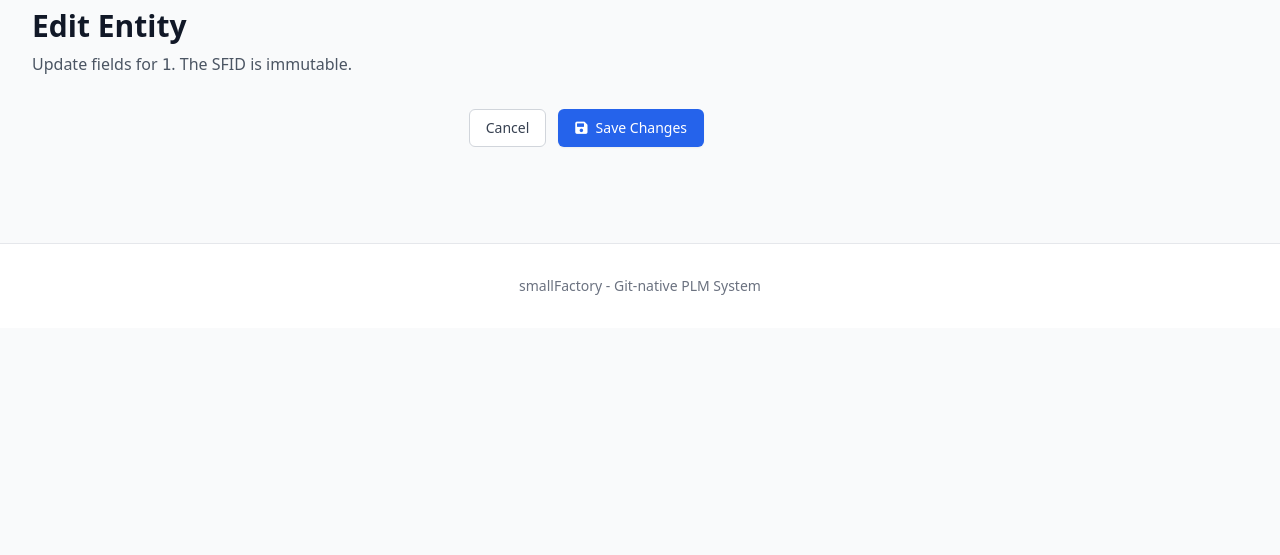
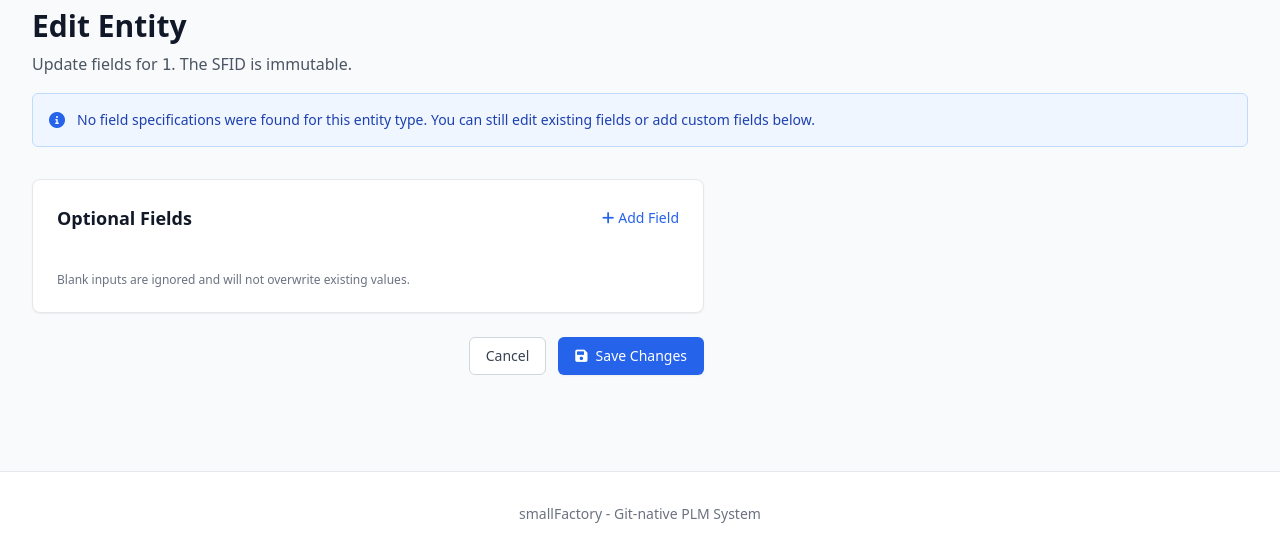
Before and after one commit to yusufm/smallfactory, a Flask app: template web/templates/entities/edit.html in a window 1280 px wide. Shown: the part 121-676 px from the top of the page. Run offline with Flask 3, Linux system fonts and the light colour scheme; the template is opened without the code that fills it: most values are stand-ins (such as "Sample title", 1, 10 or a date in 2020); some libraries are stand-ins or nearby versions.

Commit message:
feat: add callout message when no field specs exist for entity type

```diff
--- a/web/templates/entities/edit.html
+++ b/web/templates/entities/edit.html
@@ -28,6 +28,16 @@
     </nav>
     <h1 class="text-3xl font-bold text-gray-900 mt-2">Edit Entity</h1>
     <p class="mt-2 text-gray-600">Update fields for <span class="font-mono">{{ entity.sfid }}</span>. The SFID is immutable.</p>
+    <div id="no-specs-callout" class="mt-4 hidden">
+      <div class="rounded-md bg-blue-50 p-4 border border-blue-200">
+        <div class="flex">
+          <i class="fas fa-info-circle text-blue-600 mt-0.5"></i>
+          <p class="ml-3 text-sm text-blue-800">
+            No field specifications were found for this entity type. You can still edit existing fields or add custom fields below.
+          </p>
+        </div>
+      </div>
+    </div>
   </div>
 
   <div class="max-w-2xl">
@@ -124,22 +134,34 @@ async function renderFields(){
   const optGrid = document.getElementById('optional-fields-grid');
   const reqWrap = document.getElementById('required-fields');
   const optWrap = document.getElementById('optional-fields');
+  const noSpecsCallout = document.getElementById('no-specs-callout');
   reqGrid.innerHTML = '';
   optGrid.innerHTML = '';
   const entityData = JSON.parse(document.getElementById('entity-json').textContent);
-  const entries = Object.entries(specs);
+  const entries = Object.entries(specs || {});
   const required = entries.filter(([k,v]) => v && v.required);
   const optional = entries.filter(([k,v]) => !v || !v.required);
   if(required.length){ reqWrap.classList.remove('hidden'); } else { reqWrap.classList.add('hidden'); }
-  if(optional.length){ optWrap.classList.remove('hidden'); } else { optWrap.classList.add('hidden'); }
+
+  // Determine unknown fields not present in specs
+  const known = new Set(Object.keys(specs || {}));
+  const unknown = Object.keys(entityData).filter(k => k !== 'sfid' && !known.has(k));
+
+  // Show/hide the callout if there are no specs defined
+  if(noSpecsCallout){
+    if(entries.length === 0){ noSpecsCallout.classList.remove('hidden'); }
+    else { noSpecsCallout.classList.add('hidden'); }
+  }
+
+  // Unhide optional section if there are optional spec fields, unknown fields, or no specs at all
+  const showOptional = (optional.length > 0) || (unknown.length > 0) || (entries.length === 0);
+  if(showOptional){ optWrap.classList.remove('hidden'); } else { optWrap.classList.add('hidden'); }
+
   required.forEach(([name, spec]) => { reqGrid.insertAdjacentHTML('beforeend', makeInput(name, spec, entityData[name])); });
   optional.forEach(([name, spec]) => { optGrid.insertAdjacentHTML('beforeend', makeInput(name, spec, entityData[name])); });
   // Add any existing unknown fields to optional grid for visibility
-  Object.keys(entityData).forEach(k => {
-    if(k === 'sfid') return;
-    if(!specs || specs[k] == null){
-      optGrid.insertAdjacentHTML('beforeend', makeInput(k, {}, entityData[k]));
-    }
+  unknown.forEach(k => {
+    optGrid.insertAdjacentHTML('beforeend', makeInput(k, {}, entityData[k]));
   });
 }
 
```
